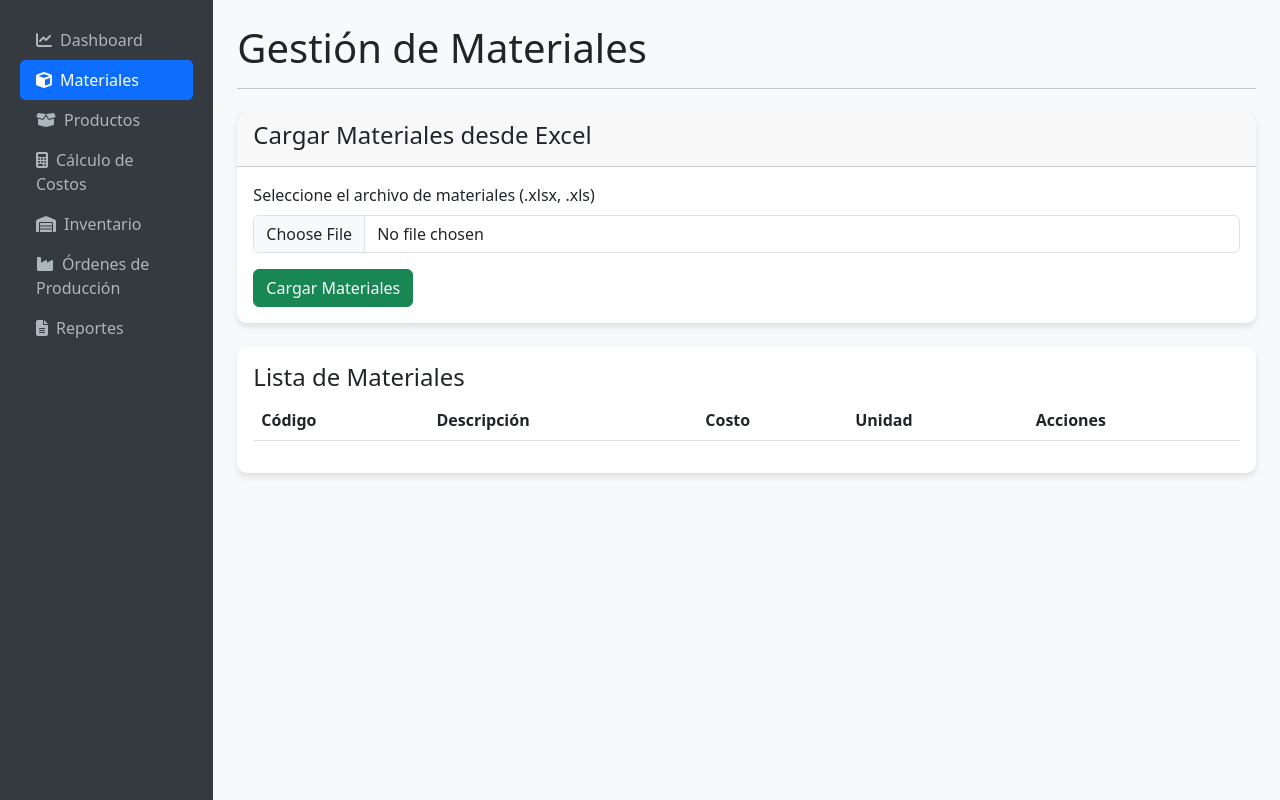
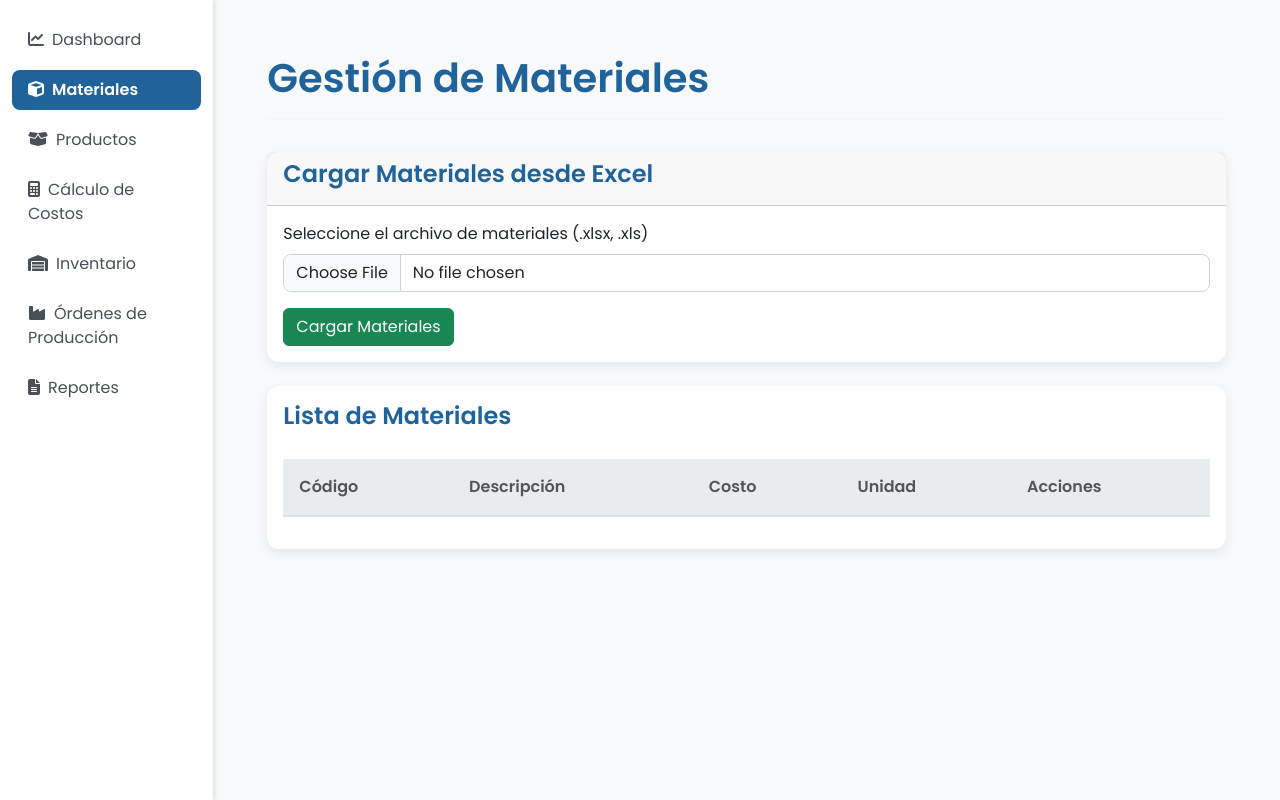
Before and after one commit to dmazzacan-byte/Superprod, a plain HTML site: page index.html in a window 1280 px wide. Both pictures are taken after a click on the link "Materiales". Drawn offline with nearby package versions, Linux system fonts and the light colour scheme.

Commit message:
Update styles.css

```diff
--- a/styles.css
+++ b/styles.css
@@ -1,37 +1,83 @@
 body {
-    background-color: #f8f9fa;
+    background-color: #F8F9FA;
+    font-family: 'Poppins', sans-serif;
+    color: #333333;
 }
-
 .sidebar {
-    background-color: #343a40;
-    color: white;
-    padding: 20px;
-    position: fixed;
-    height: 100%;
-    overflow-y: auto;
+    height: 100vh;
+    background-color: #ffffff;
+    padding-top: 20px;
+    box-shadow: 2px 0 5px rgba(0,0,0,0.1);
 }
-
-.content {
-    margin-left: 200px;
-    padding: 20px;
+.sidebar .nav-link {
+    color: #495057;
+    font-weight: 500;
+    margin-bottom: 10px;
+    border-radius: 8px;
+    transition: background-color 0.3s, color 0.3s;
 }
-
-.nav-link {
-    color: #adb5bd;
+.sidebar .nav-link.active {
+    background-color: #20639B;
+    color: #ffffff;
+    font-weight: 600;
 }
-
-.nav-link:hover {
-    color: #fff;
+.sidebar .nav-link:hover {
+    background-color: #E3F2FD;
+    color: #20639B;
 }
-
-.nav-link.active {
-    color: #fff;
-    background-color: #0d6efd;
-    border-radius: 5px;
+.page-content {
+    padding: 30px;
 }
-
 .card {
+    border-radius: 12px;
     border: none;
-    border-radius: 10px;
-    box-shadow: 0 4px 6px rgba(0, 0, 0, 0.1);
+    box-shadow: 0 4px 12px rgba(0,0,0,0.08);
+    transition: transform 0.3s ease;
 }
+.card:hover {
+    transform: translateY(-5px);
+}
+.icon-card {
+    font-size: 2.5rem;
+    color: #20639B;
+}
+.table-responsive {
+    margin-top: 20px;
+}
+h1, h2, h3, h4 {
+    color: #20639B;
+    font-weight: 600;
+}
+hr {
+    border-top: 2px solid #E9ECEF;
+    margin-top: 1rem;
+    margin-bottom: 2rem;
+}
+.form-control {
+    border-radius: 8px;
+    border: 1px solid #ced4da;
+    transition: border-color 0.3s;
+}
+.form-control:focus {
+    border-color: #20639B;
+    box-shadow: 0 0 0 0.25rem rgba(32, 99, 155, 0.25);
+}
+.table th, .table td {
+    border-top: none;
+    padding: 1rem;
+}
+.table thead th {
+    background-color: #E9ECEF;
+    color: #555;
+    border-bottom: 2px solid #dee2e6;
+    font-weight: 600;
+}
+.btn-primary {
+    background-color: #20639B;
+    border-color: #20639B;
+    transition: background-color 0.3s ease;
+}
+.btn-primary:hover {
+    background-color: #1a4f78;
+    border-color: #1a4f78;
+}
```
